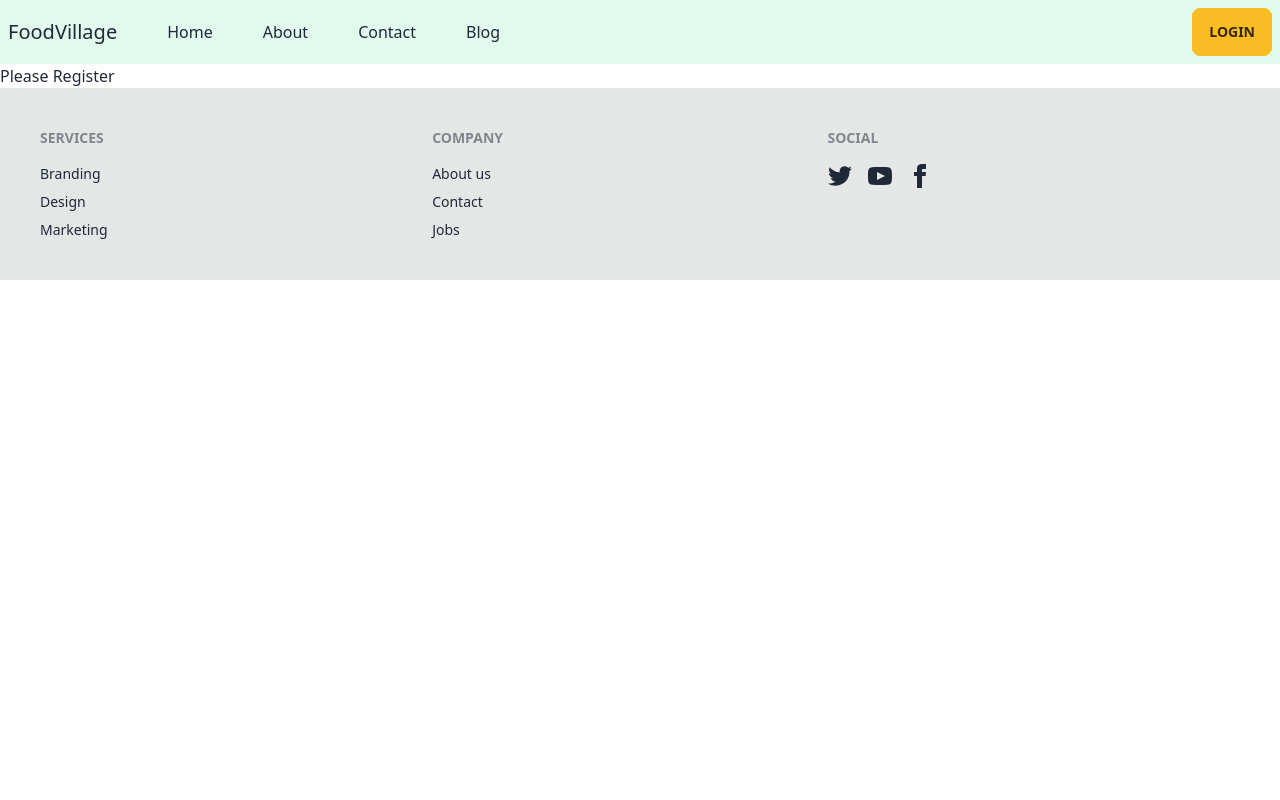
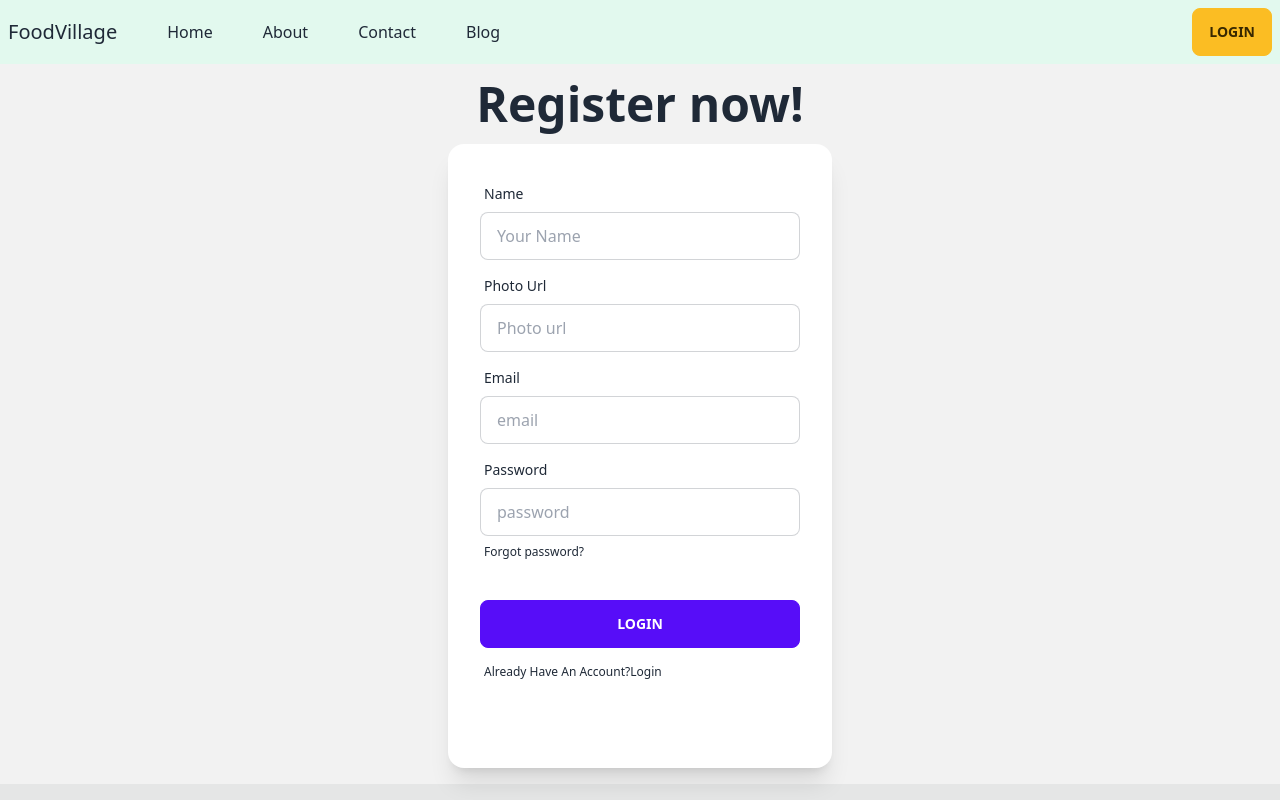
Before and after one commit to abrahman002/Chef-Recipe-Hunter, a React (Vite) app: page /register in a window 1280 px wide. Shown: the top 800 px of the page. Built offline with nearby package versions, Linux system fonts and the light colour scheme.

Commit message:
login and register page design  and login function setup

```diff
--- a/src/AuthProvider/AuthProvider.jsx
+++ b/src/AuthProvider/AuthProvider.jsx
@@ -1,13 +1,27 @@
 import React, { createContext, useState } from 'react';
+import { createUserWithEmailAndPassword, getAuth, signInWithEmailAndPassword } from "firebase/auth";
+import app from '../firebase/firebase.config';
 
-export const AuthContext=createContext(null);
-const AuthProvider = ({children}) => {
+export const AuthContext = createContext(null);
 
-    const [user,setUser]=useState(null)
+const auth = getAuth(app)
 
-   const authInfo={
-    user,
-   }
+const AuthProvider = ({ children }) => {
+    const [user, setUser] = useState(null)
+
+
+    const signIn = (email, password) => {
+        return signInWithEmailAndPassword(auth, email, password);
+    }
+
+    const createUser=(email,password)=>{
+        return createUserWithEmailAndPassword(auth,email,password)
+    }
+    const authInfo = {
+        user,
+        signIn,
+        createUser
+    }
     return (
         <AuthContext.Provider value={authInfo}>
             {children}
--- a/src/LoginLayout/Login/Login.jsx
+++ b/src/LoginLayout/Login/Login.jsx
@@ -1,9 +1,83 @@
-import React from 'react';
+import React, { useContext, useState } from 'react';
+import { Link } from 'react-router-dom';
+import { AuthContext } from '../../AuthProvider/AuthProvider';
 
 const Login = () => {
+   const [error,setError]=useState('')
+   const [success,setSuccess]=useState('')
+
+   const {signIn}=useContext(AuthContext);
+
+    const handleLogin=event=>{
+        // console.log(event.target);
+        event.preventDefault();
+
+        setError('')
+        setSuccess('')
+
+        const form=event.target;
+        const email=form.email.value;
+        const password=form.password.value;
+        console.log(email,password);
+
+        signIn(email,password)
+        .then(result=>{
+            const userlogged=result.user;
+            console.log(userlogged);
+            setSuccess("Successfully Login ")
+            form.reset();
+        })
+        .catch(error=>{
+            console.log(error);
+            setError(error.message)
+            form.reset();
+        })
+    }
     return (
-        <div>
-            <h2>Please Login</h2>
+        <div className="hero min-h-screen bg-base-200">
+            <div className="hero-content flex-col ">
+                <div className="text-center ">
+                    <h1 className="text-5xl font-bold">Login now!</h1>
+                </div>
+                <form onSubmit={handleLogin}>
+                    <div className="card flex-shrink-0 w-full max-w-sm shadow-xl bg-base-100">
+                        <div className="card-body">
+                            <div className="form-control">
+                                <label className="label">
+                                    <span className="label-text">Email</span>
+                                </label>
+                                <input type="text" placeholder="email" name='email' className="input input-bordered"  required/>
+                            </div>
+                            <div className="form-control">
+                                <label className="label">
+                                    <span className="label-text">Password</span>
+                                </label>
+                                <input type="text" placeholder="password" name='password' className="input input-bordered" required />
+                                <label className="label">
+                                    <a href="#" className="label-text-alt link link-hover">Forgot password?</a>
+                                </label>
+                            </div>
+                            <div className="form-control mt-6">
+                                <button className="btn btn-primary">Login</button>
+                            </div>
+                            <label className="label">
+                                <p className="label-text-alt link link-hover">New to FoodVillage?<Link to='/register'>Register</Link></p>
+                            </label>
+                            {/* Error and success message */}
+                            <label className="label">
+                                <p className="text-success">
+                                        {success}
+                                </p>
+                            </label>
+                            <label className="label">
+                                <p className="text-warning">
+                                        {error}
+                                </p>
+                            </label>
+                        </div>
+                    </div>
+                </form>
+            </div>
         </div>
     );
 };
--- a/src/LoginLayout/Register/Register.jsx
+++ b/src/LoginLayout/Register/Register.jsx
@@ -1,9 +1,85 @@
-import React from 'react';
+import React, { useState } from 'react';
+import { Link } from 'react-router-dom';
+import { AuthContext } from '../../AuthProvider/AuthProvider';
 
 const Register = () => {
+    const [success, setSuccess] = useState('')
+    const [error, setError] = useState('')
+
+    const { createUser } = useState(AuthContext);
+
+    const handleRegister = event => {
+
+        event.preventDefault();
+         setError('')
+         setSuccess('')
+
+        const form = event.target;
+        const name = form.name.value;
+        const photo = form.photo.value;
+        const email = form.email.value;
+        const password = form.password.value;
+
+        // console.log(name,photo,email,password);
+
+    }
     return (
-        <div>
-            <h2>Please Register</h2>
+        <div className="hero man-h-screen bg-base-200">
+            <div className="hero-content flex-col ">
+                <div className="text-center ">
+                    <h1 className="text-5xl font-bold">Register now!</h1>
+                </div>
+                <form onSubmit={handleRegister}>
+                    <div className="card flex-shrink-0 w-screen  max-w-sm shadow-xl bg-base-100 " >
+                        <div className="card-body">
+                            <div className="form-control">
+                                <label className="label">
+                                    <span className="label-text">Name</span>
+                                </label>
+                                <input type="text" placeholder="Your Name" name='name' className="input input-bordered" required />
+                            </div>
+                            <div className="form-control">
+                                <label className="label">
+                                    <span className="label-text">Photo Url</span>
+                                </label>
+                                <input type="text" placeholder="Photo url" name='photo' className="input input-bordered" required />
+                            </div>
+                            <div className="form-control">
+                                <label className="label">
+                                    <span className="label-text">Email</span>
+                                </label>
+                                <input type="text" placeholder="email" name='email' className="input input-bordered" required />
+                            </div>
+                            <div className="form-control">
+                                <label className="label">
+                                    <span className="label-text">Password</span>
+                                </label>
+                                <input type="text" placeholder="password" name='password' className="input input-bordered" required />
+                                <label className="label">
+                                    <a href="#" className="label-text-alt link link-hover">Forgot password?</a>
+                                </label>
+                            </div>
+                            <div className="form-control mt-6">
+                                <button className="btn btn-primary">Login</button>
+                            </div>
+                            <label className="label">
+                                <p className="label-text-alt link link-hover">Already Have An Account?<Link to='/login'>Login</Link></p>
+                            </label>
+                            {/* Error and success message */}
+                            <label className="label">
+                                <p className="text-success">
+                                    {/* {success} */}
+                                </p>
+                            </label>
+                            <label className="label">
+                                <p className="text-warning">
+                                    {/* {error} */}
+                                </p>
+                            </label>
+                        </div>
+                    </div>
+                </form>
+            </div>
         </div>
     );
 };
--- a/src/firebase/firebase.config.js
+++ b/src/firebase/firebase.config.js
@@ -4,6 +4,8 @@
 // https://firebase.google.com/docs/web/setup#available-libraries
 
 // Your web app's Firebase configuration
+
+// console.log(import.meta.env.VITE_apiKey)
 const firebaseConfig = {
     apiKey: import.meta.env.VITE_apiKey,
     authDomain: import.meta.env.VITE_authDomain,
```
